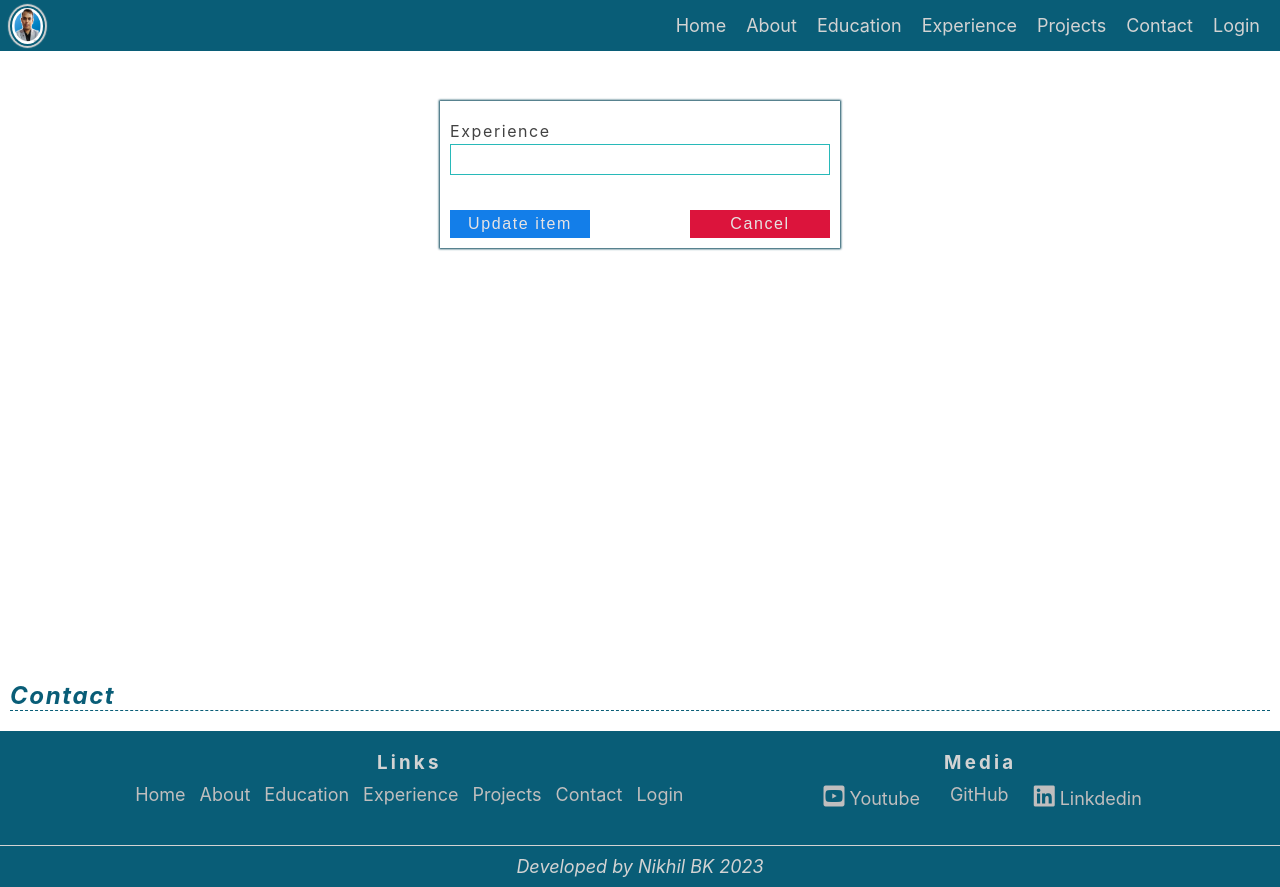
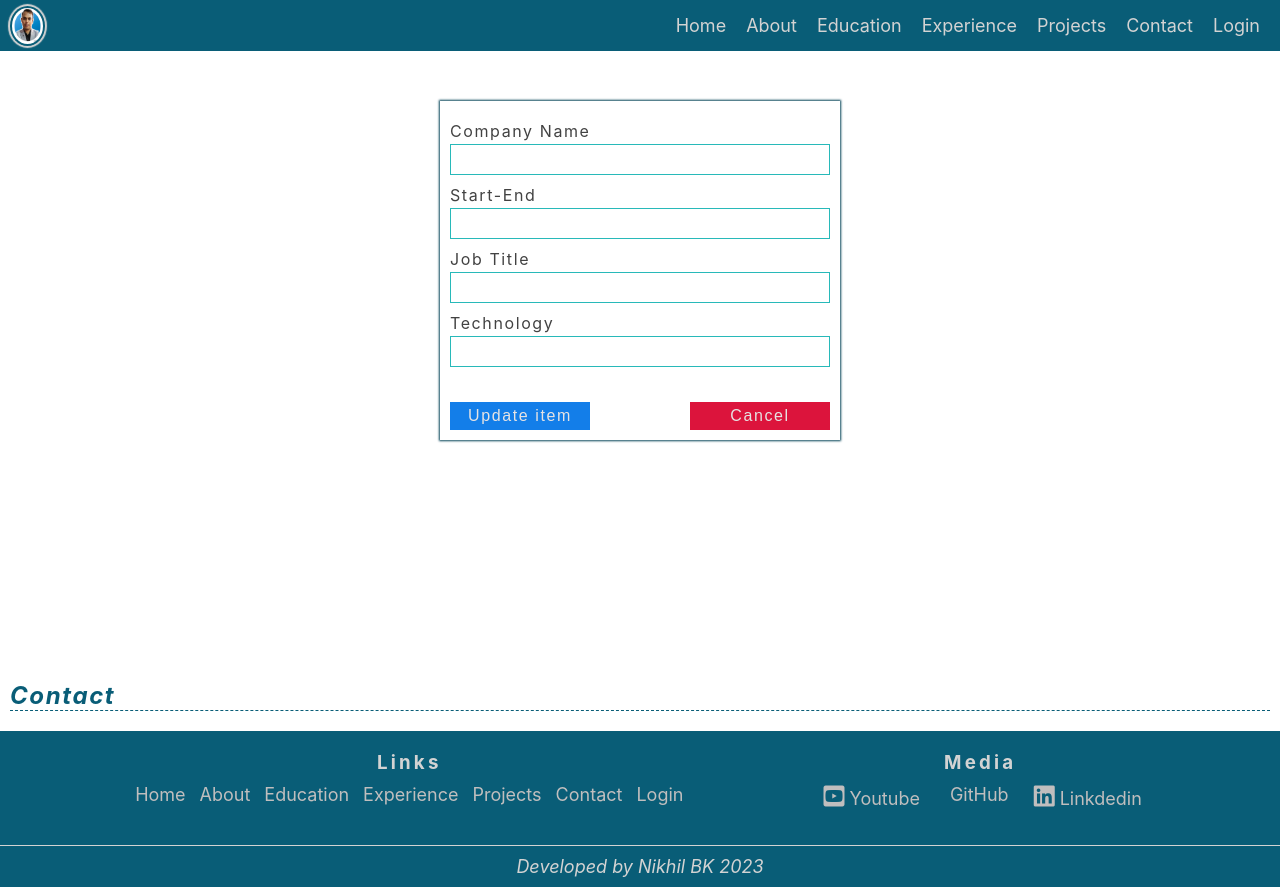
Before and after one commit to nikhil-bk/mern-frontend-portfolio, a React (Create React App) app: page /editExperience/1 in a window 1280 px wide. Built offline with nearby package versions, Linux system fonts and the light colour scheme; no server answers.

Commit message:
final changes are done

```diff
--- a/src/components/Homepages/Experience.js
+++ b/src/components/Homepages/Experience.js
@@ -21,7 +21,10 @@ const Experience = () => {
                   {/* static single experience */}
                {experience.map(item=>(
                       <div className="single-experience" key={item._id}>
-                      <p>{item.experience}</p>
+                      <b>{item?.company_name?.toUpperCase()}</b>
+                      <span style={{fontSize:"16px"}}>:({item?.start_and_end})</span>
+                      <p>{item?.job_title}</p>
+                      <span>Technology:<i>{item?.technology}</i></span>
                      </div>
                ))}
 
--- a/src/components/adminComponents/ExperienceAdmin.js
+++ b/src/components/adminComponents/ExperienceAdmin.js
@@ -1,6 +1,6 @@
 
-import React,{useEffect,useState} from 'react';
-import {Link} from 'react-router-dom';
+import React, { useEffect, useState } from 'react';
+import { Link } from 'react-router-dom';
 import axios from 'axios';
 import './admin.css';
 
@@ -9,16 +9,16 @@ import './admin.css';
 
 const ExperienceAdmin = () => {
 
-    const [experience, setExperience] = useState('');
+    const [experience, setExperience] = useState({ company_name: "", start_and_end: "", job_title: "", technology: "" });
     const [experienceData, setExperienceData] = useState([]);
     const [message, setMessage] = useState('');
-    const [messageCond,setMessageCond] = useState(false);
+    const [messageCond, setMessageCond] = useState(false);
 
 
-    useEffect(()=>{
+    useEffect(() => {
 
         // fetching data
-        const fetchData= async()=>{
+        const fetchData = async () => {
 
             try {
 
@@ -34,31 +34,30 @@ const ExperienceAdmin = () => {
 
         fetchData();
 
-        },[])
+    }, [])
 
 
     // onchange
-const onchangeExperience = (e)=>{
-    setExperience(e.target.value);
+    const onchangeExperience = (prop, value) => {
+        setExperience({ ...experience, [prop]: value })
         // console.log(experience);
     }
 
 
     // submit experience
-const handleSubmit = (e)=>{
+    const handleSubmit = (e) => {
         e.preventDefault();
 
-    const postExperience = {
-        experience
-    }
+
+        console.log("experience==", experience)
 
 
-    setExperience('');
-    axios.post(`/experience`, postExperience)
-    .then(res=>{
+        setExperience({ company_name: "", start_and_end: "", job_title: "", technology: "" });
+        axios.post(`/experience`, experience)
+            .then(res => {
 
             })
-    .catch(err=>console.log(err))
+            .catch(err => console.log(err))
 
 
 
@@ -67,28 +66,28 @@ const handleSubmit = (e)=>{
 
 
     // delete about
-const deleteExperience=(id)=>{
+    const deleteExperience = (id) => {
 
         axios.delete(`/experience/${id}`)
-    .then(res=>{
+            .then(res => {
                 setMessageCond(true);
                 setMessage(`${res.data.msg}`);
 
-      const timeout=  setTimeout(()=>{
+                const timeout = setTimeout(() => {
                     setMessage('');
                     setMessageCond(false);
 
-        },2000)
+                }, 2000)
 
-        return ()=>clearTimeout(timeout);
+                return () => clearTimeout(timeout);
 
 
-    }).catch(err=>console.log(err))
+            }).catch(err => console.log(err))
 
 
 
         // delete fro ui
-    const experienceFilterDel = experienceData.filter(item=>item._id !==id)
+        const experienceFilterDel = experienceData.filter(item => item._id !== id)
 
         setExperienceData(experienceFilterDel);
 
@@ -112,26 +111,37 @@ const deleteExperience=(id)=>{
             <div className="same-form">
                 <form onSubmit={handleSubmit}>
                     <h4>Experience component</h4>
-                  <label htmlFor="text">Experience</label>
-                  <input type="text" onChange={onchangeExperience} value={experience}  />
+                    <label htmlFor="text">Company Name</label>
+                    <input type="text" onChange={(e) => onchangeExperience("company_name", e.target.value)} value={experience?.company_name} />
+                    <label htmlFor="text">Start-End</label>
+                    <input type="text" onChange={(e) => onchangeExperience("start_and_end", e.target.value)} value={experience?.start_and_end} />
+                    <label htmlFor="text">Job Title</label>
+                    <input type="text" onChange={(e) => onchangeExperience("job_title", e.target.value)} value={experience?.job_title} />
+                    <label htmlFor="text">Technology</label>
+                    <input type="text" onChange={(e) => onchangeExperience("technology", e.target.value)} value={experience?.technology} />
+
                     <button type="submit">Add item</button>
                 </form>
             </div>
 
             <div className="same-item">
                 <div className="about-info">
-      {experienceData.map(item=>(
+                    {experienceData.map(item => (
                         <div className="same-admin" key={item._id}>
                             <div className="icons">
                                 <Link to={`/editExperience/${item._id}`}><i className="fas fa-edit"></i></Link>
-                   <i className="fas fa-trash" onClick={()=>deleteExperience(item._id)}></i>
+                                <i className="fas fa-trash" onClick={() => deleteExperience(item._id)}></i>
                             </div>
                             {/* single experience */}
                             <div className="single-experience">
-      <p>{item.experience}</p>
+                                <b>{item.company_name?.toUpperCase()}</b>
+                                <span style={{ fontSize: "16px" }}>:({item.start_and_end})</span>
+                                <p>{item.job_title}</p>
+                                <span>Technology:<i>{item.technology}</i></span>
+
 
                             </div>
-          <h3 className={messageCond?"new-delete item-delete-tab":"item-delete-tab"}>{message}</h3>
+                            <h3 className={messageCond ? "new-delete item-delete-tab" : "item-delete-tab"}>{message}</h3>
                         </div>
 
 
--- a/src/components/adminComponents/ProjectsAdmin.js
+++ b/src/components/adminComponents/ProjectsAdmin.js
@@ -1,12 +1,13 @@
-import React,{useState, useEffect} from 'react'
+import React, { useState, useEffect } from 'react'
 import axios from 'axios';
-import {Link} from 'react-router-dom';
+import { Link } from 'react-router-dom';
 
 
 const initialState = {
-    product_id:'',
-    title:'',
-    description:''
+    product_id: '',
+    title: '',
+    description: '',
+    link: ''
 }
 
 
@@ -23,19 +24,19 @@ const ProjectsAdmin = () => {
 
     // upload image functionality
 
-const handleUpload = async (e)=>{
+    const handleUpload = async (e) => {
 
         e.preventDefault();
 
         try {
- const file=e.target.files[0];
- if(!file) return alert('no files exist')
+            const file = e.target.files[0];
+            if (!file) return alert('no files exist')
 
- if(file.size>1024*1024){
+            if (file.size > 1024 * 1024) {
                 return alert('size is too big')
             }
 
- if(file.type !=='image/jpeg' && file.type !=='image/png'){
+            if (file.type !== 'image/jpeg' && file.type !== 'image/png') {
                 return alert('incorrect file format')
             }
 
@@ -43,7 +44,7 @@ try {
             formData.append('file', file);
 
             const res = await axios.post('/upload', formData, {
-    headers:{'content-type': 'multipart/form-data'}
+                headers: { 'content-type': 'multipart/form-data' }
             })
 
             setImages(res.data);
@@ -57,11 +58,11 @@ setImages(res.data);
 
 
     // delete image
-const handleDestroy = async ()=>{
+    const handleDestroy = async () => {
 
         try {
 
-await axios.post('/destroy', {public_id:images.public_id})
+            await axios.post('/destroy', { public_id: images.public_id })
             setImages(false);
 
 
@@ -74,10 +75,10 @@ await axios.post('/destroy', {public_id:images.public_id})
 
 
     // handle change inputs
-const handleChangeInput =(e)=>{
-const {name, value} = e.target
+    const handleChangeInput = (e) => {
+        const { name, value } = e.target
 
-setProducts({...product, [name]:value})
+        setProducts({ ...product, [name]: value })
 
 
 
@@ -85,18 +86,19 @@ setProducts({...product, [name]:value})
 
 
     // submit the form
-const handleSubmit = (e)=>{
+    const handleSubmit = (e) => {
         e.preventDefault();
+        console.log("product===",product)
 
         try {
 
-    axios.post('/project/', {...product, images})
-    .then(res=>{
+            axios.post('/project/', { ...product, images })
+                .then(res => {
 
                     setMessage(res.data.msg);
-    setTimeout(()=>{
+                    setTimeout(() => {
                         setMessage('');
-    },2000)
+                    }, 2000)
 
                     setProducts(initialState);
                     setImages(false)
@@ -111,19 +113,19 @@ const handleSubmit = (e)=>{
 
 
     const styleUpload = {
-    display:images? 'block':'none'
+        display: images ? 'block' : 'none'
     }
 
 
 
     // fetching the data
-useEffect(()=>{
+    useEffect(() => {
 
-const fetchData = async ()=>{
+        const fetchData = async () => {
 
             try {
                 const res = await axios.get(`/project`);
-      setProjectData(res.data) ;
+                setProjectData(res.data);
                 //   console.log(res.data)
             } catch (err) {
                 console.log(err)
@@ -136,30 +138,30 @@ fetchData();
 
 
 
-},[])
+    }, [])
 
 
     // delete functionality
-const deleteProject = (id)=>{
+    const deleteProject = (id) => {
 
         axios.delete(`/project/${id}`)
-.then(res=>{
+            .then(res => {
 
                 setMessageCond(true);
                 setMessage(res.data.msg);
 
-   const timeout= setTimeout(()=>{
+                const timeout = setTimeout(() => {
                     setMessageCond(false);
                     setMessage('');
 
-    },2000)
+                }, 2000)
 
-    return ()=>clearTimeout(timeout);
+                return () => clearTimeout(timeout);
             })
 
 
         // delete from clietn ui
-    const filteredProject = projectData.filter(item=>item._id !==id);
+        const filteredProject = projectData.filter(item => item._id !== id);
         setProjectData(filteredProject);
 
 
@@ -205,14 +207,21 @@ axios.delete(`/project/${id}`)
                         required
                         cols="30"
                         rows="3" />
-
+                    <label htmlFor="text">Link</label>
+                    <textarea name="link"
+                        id="description"
+                        value={product.link}
+                        onChange={handleChangeInput}
+                        required
+                        cols="30"
+                        rows="3" />
 
                     <div className="upload">
                         <input type="file" name='file' id="file_up"
                             onChange={handleUpload}
                         />
                         <div id="file_img" style={styleUpload}>
-              <img src={images?images.url:''} alt=""/>
+                            <img src={images ? images.url : ''} alt="" />
 
                             <span onClick={handleDestroy}>X</span>
                         </div>
@@ -228,18 +237,18 @@ axios.delete(`/project/${id}`)
             <div className="same-item">
                 <div className="about-info">
 
- {projectData.map(item=>(
+                    {projectData.map(item => (
 
                         <div className="projects-admin" key={item._id} >
                             <div className="icons">
                                 <Link to={`/editProject/${item._id}`}> <i className="fas fa-edit"></i></Link>
-                <i className="fas fa-trash" onClick={()=>deleteProject(item._id)}></i>
+                                <i className="fas fa-trash" onClick={() => deleteProject(item._id)}></i>
                             </div>
 
                             {/* single project */}
                             <div className="single-project">
                                 <div className="single-project-img">
-       <img src={item.images.url} alt=""/>
+                                    <img src={item.images.url} alt="" />
                                 </div>
                                 <div className="single-project-info">
                                     <h3>{item.title}</h3>
@@ -247,7 +256,7 @@ axios.delete(`/project/${id}`)
                                 </div>
                             </div>
 
-   <h3 className={messageCond?"new-delete item-delete-tab":"item-delete-tab"}>{message}</h3>
+                            <h3 className={messageCond ? "new-delete item-delete-tab" : "item-delete-tab"}>{message}</h3>
                         </div>
 
 
--- a/src/components/editComponents/EditExperience.js
+++ b/src/components/editComponents/EditExperience.js
@@ -1,56 +1,54 @@
-import React,{useEffect,useState} from 'react'
-import { Link,useHistory, useParams} from 'react-router-dom';
+import React, { useEffect, useState } from 'react'
+import { Link, useHistory, useParams } from 'react-router-dom';
 import axios from 'axios';
 
 
 const EditExperience = (props) => {
 
-    const [experience, setExperience] = useState('');
+    const [experience, setExperience] = useState({ company_name: "", start_and_end: "", job_title: "", technology: "" });
     const [message, setMessage] = useState('');
     const history = useHistory();
-    const {id} = useParams();
+    const { id } = useParams();
 
 
     // getting the specific id
-useEffect(()=>{
+    useEffect(() => {
 
         axios.get(`/experience/${id}`)
-    .then(res=>{
-        setExperience(res.data.experience);
-    }).catch(err=>console.log(err))
+            .then(res => {
+                setExperience(res.data);
+            }).catch(err => console.log(err))
 
 
-    },[id])
+    }, [id])
 
     // onchange
-const onchangeExperience = (e)=>{
-   setExperience(e.target.value);
+    const onchangeExperience = (prop, value) => {
+        setExperience({ ...experience, [prop]: value })
         // console.log(experience);
     }
 
 
     // update about
 
-const updateExperience = (e)=>{
+    const updateExperience = (e) => {
         e.preventDefault();
 
-    const postExperience = {
-       experience
-    }
 
-axios.put(`/experience/update/${props.match.params.id}`, postExperience)
-.then(res=>{
+
+        axios.put(`/experience/update/${props.match.params.id}`, experience)
+            .then(res => {
                 setMessage(res.data.msg);
 
-}).catch(err=>console.log(err))
+            }).catch(err => console.log(err))
 
-setExperience('');
+        // setExperience('');
 
- const timeout =  setTimeout(()=>{
+        const timeout = setTimeout(() => {
             history.push("/admin");
-},2000)
+        }, 2000)
 
-return ()=>clearTimeout(timeout);
+        return () => clearTimeout(timeout);
 
     }
 
@@ -64,13 +62,14 @@ return ()=>clearTimeout(timeout);
                         <form onSubmit={updateExperience}>
                             <h3 className="updated">{message}</h3>
                             <h4>Experience component</h4>
-                    <label htmlFor="text">Experience</label>
-                    <input type="text"
-                     value={experience}
-                     onChange={onchangeExperience}
-
-
-                    />
+                            <label htmlFor="text">Company Name</label>
+                            <input type="text" onChange={(e) => onchangeExperience("company_name", e.target.value)} value={experience?.company_name} />
+                            <label htmlFor="text">Start-End</label>
+                            <input type="text" onChange={(e) => onchangeExperience("start_and_end", e.target.value)} value={experience?.start_and_end} />
+                            <label htmlFor="text">Job Title</label>
+                            <input type="text" onChange={(e) => onchangeExperience("job_title", e.target.value)} value={experience?.job_title} />
+                            <label htmlFor="text">Technology</label>
+                            <input type="text" onChange={(e) => onchangeExperience("technology", e.target.value)} value={experience?.technology} />
                             <div className="btns">
                                 <button type="submit" >Update item</button>
                                 <Link to="/admin"><button className="cancel-btn">Cancel</button>
--- a/src/components/editComponents/EditProjects.js
+++ b/src/components/editComponents/EditProjects.js
@@ -99,7 +99,8 @@ axios.get(`/project/${id}`)
 
     product_id:res.data.product_id,
     title:res.data.title,
-    description:res.data.description
+    description:res.data.description,
+    link:res.data.link
 
     })
 }).catch(err=>console.log(err))
@@ -176,6 +177,13 @@ const handleSubmit = (e)=>{
                    onChange={handleChangeInput}
                    required  id="description"  cols="30" rows="3" />
 
+                   <label htmlFor="text">Link/URL</label>
+                   <textarea type="text"
+                   name="link"
+                   value={product.link}
+                   onChange={handleChangeInput}
+                   required  id="link"  cols="30" rows="3" />
+
                    <div className="upload" >
                        <input type="file"
                         name="file"
--- a/src/index.js
+++ b/src/index.js
@@ -7,7 +7,9 @@ import {BrowserRouter} from 'react-router-dom';
 import {DataProvider} from './components/context/GlobalContext';
 import axios from 'axios';
 
-axios.defaults.baseURL = 'https://portfolio-mern-backend.vercel.app/';
+// axios.defaults.baseURL = 'https://portfolio-mern-backend.vercel.app/';
+
+axios.defaults.baseURL = 'http://localhost:5000/';
 
 ReactDOM.render(
  <BrowserRouter>
```
Also changed, not shown: src/components/Homepages/Projects.js (+5 -2 lines). Lines whose indentation alone changed are shown as unchanged.
